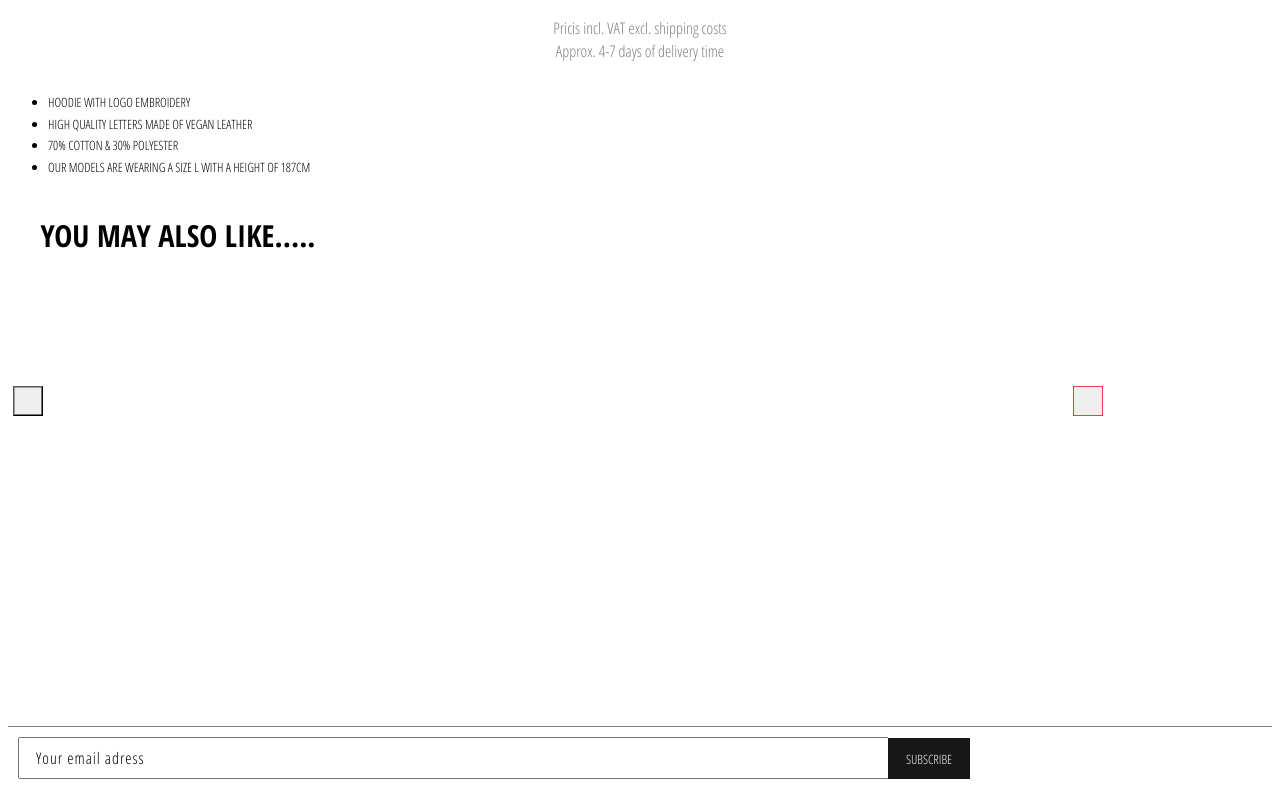
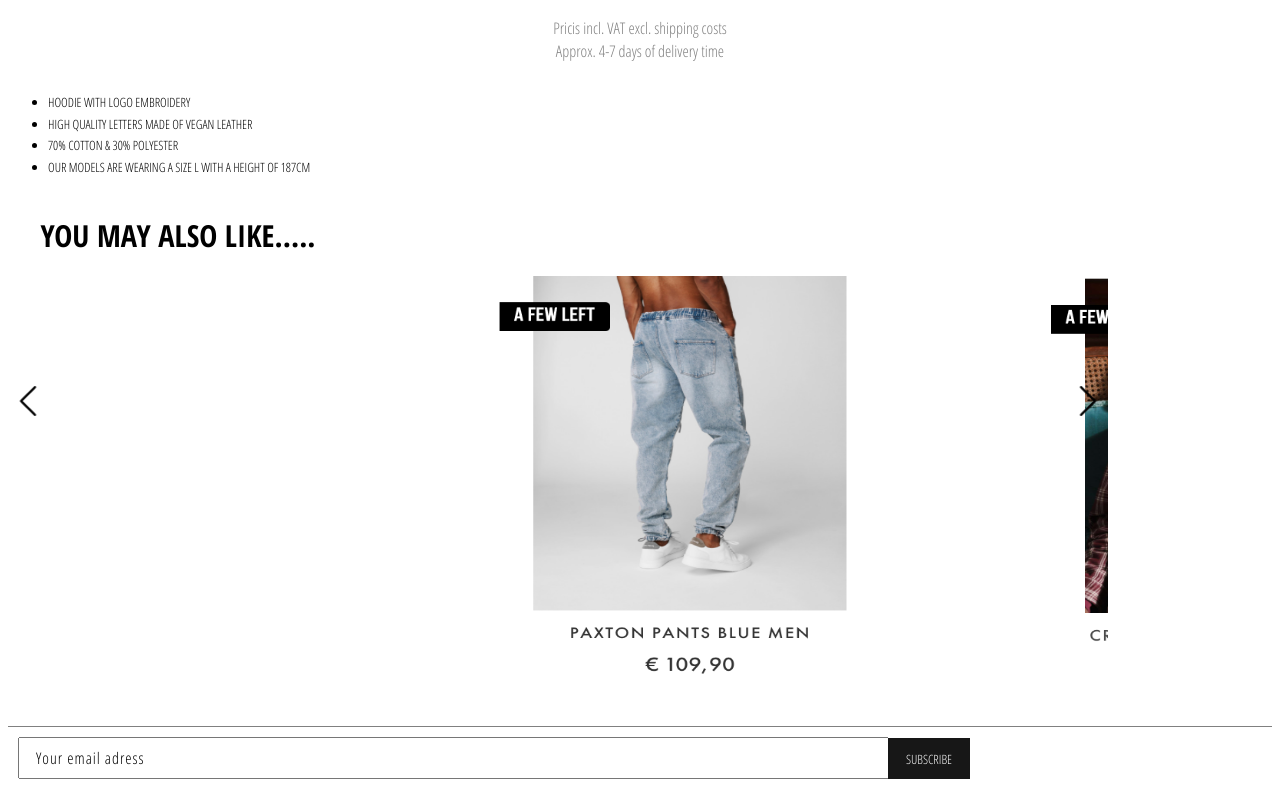
Before and after one commit to onika123/frontend_2020, a plain HTML site: page index2.html in a window 1280 px wide. Both pictures are taken after a click on the button 28 px from the left and 1115 px from the top of the page. Shown: the part 715-1515 px from the top of the page. Drawn offline with Linux system fonts and the light colour scheme.

Commit message:
Add files via upload

```diff
--- a/index2.html
+++ b/index2.html
@@ -43,7 +43,7 @@
 
         <img src="images/logo.png" alt="logowrstbhvr" id='logo'>
 
-        <button alt='search'></button>
+        <button id="search" alt='search'></button>
 
         <button alt='shoppingcart'></button>
 
@@ -80,8 +80,9 @@
 
             </ul>
 
-            <button id='nextbutton'></button>
-            <button id='backbutton'></button>
+            <!-- id voor button voor js -->
+            <button id="backbutton"></button>
+            <button id="nextbutton"></button>
 
         </section>
 
--- a/scripts/script.js
+++ b/scripts/script.js
@@ -1,5 +1,5 @@
 // JavaScript Document
-var count = 1200;
+var count = 0;
 
 
 var deButton = document.querySelector("header nav button");
@@ -23,13 +23,13 @@ nextbutton.addEventListener('click', next)
 
 //functies voor de buttons aanmaken
 function next() {
-    count -= 450;
+    count -= 350;
     alsoLikeCarousel.style.transform = `translateX(${count}px)`;
     console.log('next')
 }
 
 function back() {
-    count += 450;
+    count += 350;
     alsoLikeCarousel.style.transform = `translateX(${count}px)`;
     console.log('back')
 }
--- a/styles/style2.css
+++ b/styles/style2.css
@@ -61,13 +61,13 @@ header nav button::before {
 }
 
 
-/* header nav.toonMenu button::before {
-  content: none;
-  transform: scale(.75);
+header nav.toonMenu button::before {
+  /* content: none; */
+  /* transform: scale(.75);
   width: 2.5em;
   display: inline-block;
-  z-index: 4;
-} */
+  z-index: 4;  */
+}
 
 /* tekst in hamburgermenu */
 header nav ul {
@@ -91,7 +91,7 @@ header nav ul {
 header nav ul div {
   display: flex;
   margin-top: -55px;
-  border: 1px solid red;
+  /* border: 1px solid red; */
   justify-content: space-between;
 
 }
@@ -104,12 +104,14 @@ header nav ul div p {
 header nav ul li:nth-of-type(1n+6) {
   color: lightgrey;
   border: none;
+
 }
 
 header nav ul li {
   border-bottom: .1px solid gray;
   text-transform: uppercase;
   padding: 1em;
+
 }
 
 header nav ul li:nth-child(1) {
@@ -120,21 +122,18 @@ nav.toonMenu ul {
   transform: translatex(0);
 }
 
-
-/* nav.toonMenu main {
-  transform: translatex(-30%);
-} */
-
-
-header:nth-child(3) {
+/* search button */
+/* header button:nth-of-type(1) */
+#search {
   background-image: url('../images/search.png');
   width: 1.5em;
   height: 1.5em;
   background-color: white;
   background-size: cover;
-
+  border: none
 }
 
+/* shoppingcart button */
 header button:nth-of-type(2) {
   background-image: url('../images/shopping-cart\ \(1\).png');
   width: 2em;
@@ -187,14 +186,14 @@ main section:first-of-type button::before {
   content: "\2661";
   padding: 15px;
 
+
+
 }
 
-/* main section:first-of-type p:nth-of-type(2) { */
-/* display: inline-block;
-  color: red;
-  margin-bottom: 50px;
+main section:first-of-type button:active:before {
+  content: "\1F496" !important;
 
-}*/
+}
 
 
 main section p:nth-child(n+5) {
@@ -223,10 +222,6 @@ main section ul li {
 /* you may also like carousel */
 
 
-
-
-
-
 main section:nth-of-type(3) {
   display: flex;
   justify-content: space-between;
@@ -250,31 +245,38 @@ main section:nth-of-type(3) ul {
 
 }
 
+
+
+
 main section:nth-of-type(3) ul li {
   display: block;
   padding: 100px;
   z-index: 0;
   width: 450px;
-  max-height: 100px;
+  max-height: 80px;
   margin: 50px;
   margin-top: -250px;
+}
+
+main section:nth-of-type(3) ul li img {
+  width: 100px;
+  height: 400px;
 
 }
 
 /*buttons style*/
 
 main section:nth-of-type(3) button:first-of-type {
-  /* background-image: "\1433"; */
-  content: "back";
+  background-image: url("../images/back.png");
   width: 3em;
   height: 3em;
   float: right;
-  /* background-color: white; */
+  background-color: transparent;
   background-size: cover;
   transform: scale(.75);
   margin-top: -1050px;
   z-index: 5;
-
+  border: none
 }
 
 main section:nth-of-type(3) button:first-of-type {
@@ -282,15 +284,16 @@ main section:nth-of-type(3) button:first-of-type {
 }
 
 main section:nth-of-type(3) button:nth-of-type(2) {
-  content: "\1433";
+  background-image: url("../images/next.png");
   width: 3em;
   height: 3em;
   float: left;
+  background-color: transparent;
+  background-size: cover;
   transform: scale(.75);
-  border: 0.1em solid red;
   margin-top: -1050px;
   z-index: 5;
-
+  border: none
 }
 
 main section:nth-of-type(3) button:nth-of-type(2) {
```
Also changed, not shown: index.html (+3 -1 lines), styles/style.css (+9 -23 lines), images/back.png (added), images/facebook (1).png (added), images/instagram (2).png (added), images/next.png (added), images/slideshow1.png (added), images/slideshow2.png (added), images/slideshow3.png (added).
